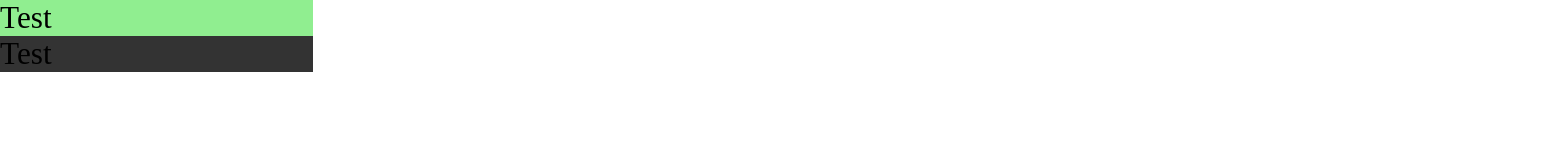
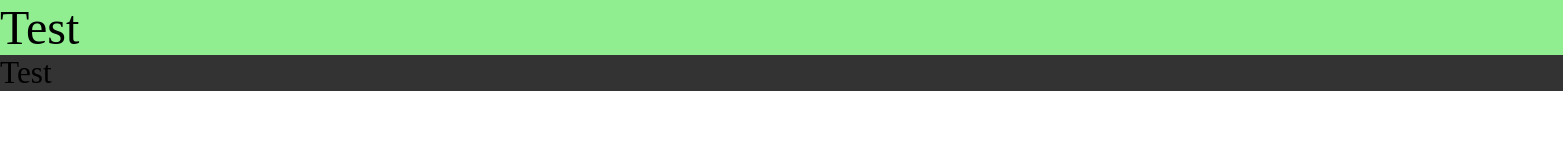
Before and after one commit to menyouneko/rem.js, a plain HTML site: page index.html in a window 1280 px wide. Shown: the whole page, 1563 px wide, since content can reach past the window. Drawn offline with Linux system fonts and the light colour scheme.

Commit message:
Updated READNE.md and modify demo css style.

```diff
--- a/index.html
+++ b/index.html
@@ -22,11 +22,12 @@
     }
 
     body {
-        width: 10rem;
+        width: 50rem;
     }
 
     p {
-        width: 10rem;
+        width: 50rem;
+        font-size: 48px;
         background-color: lightgreen;
     }
 
```
Also changed, not shown: README.md.
